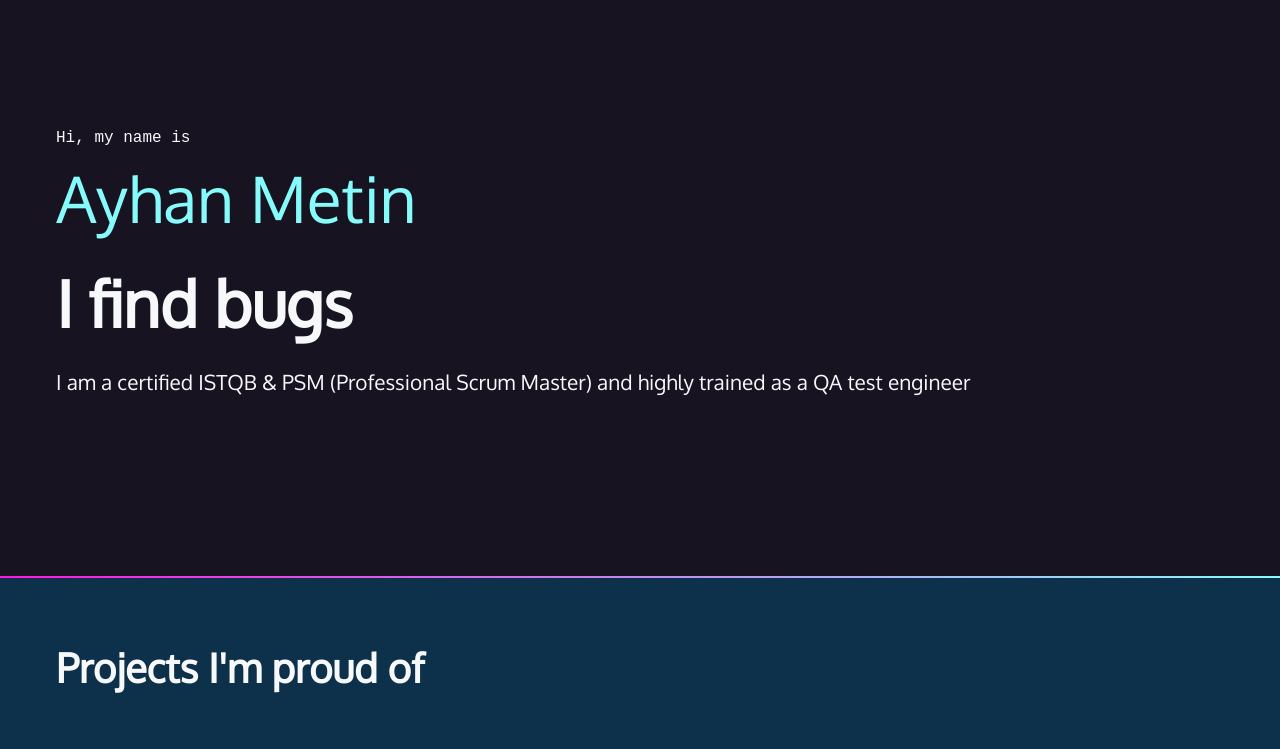
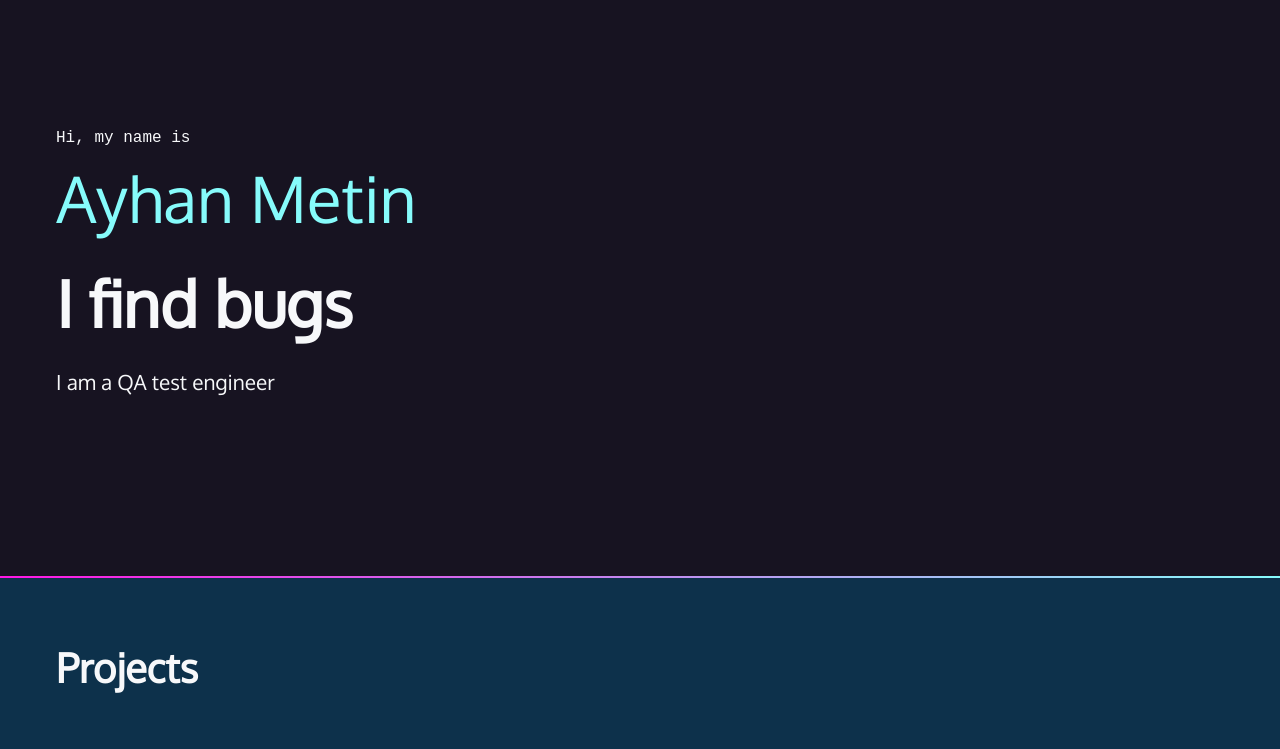
Before and after one commit to ayhanmetin/css-workshop-frontendmasters, a plain HTML site: page index.html in a window 1280 px wide. Shown: the part 114-863 px from the top of the page. Drawn offline with Linux system fonts and the light colour scheme; a web font is replaced by a local one.

Commit message:
Update README.md

```diff
--- a/index.html
+++ b/index.html
@@ -48,14 +48,14 @@
       <p class="name">Hi, my name is <span>Ayhan Metin</span></p>
       <h2>I find bugs</h2>
       <br>
-        I am a certified ISTQB & PSM (Professional Scrum Master) and highly trained as a QA test engineer
+        I am a QA test engineer
         </section>
       </p>
     </section>
     <div class="gradient"></div>
     <div class="section-blue">
       <section id="projects">
-        <h2>Projects I'm proud of</h2>
+        <h2>Projects</h2>
         <article>
           <div class="text">
             <h4>Bootcamp Project</h4>
```
